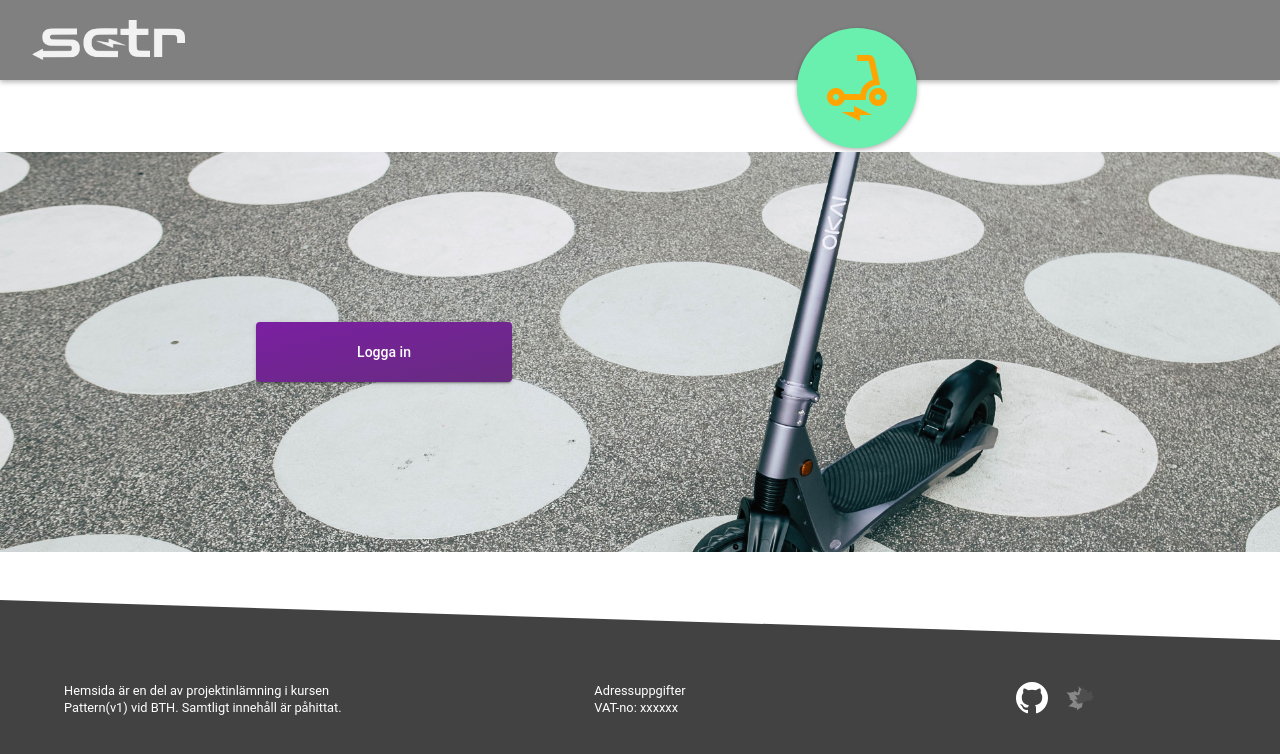
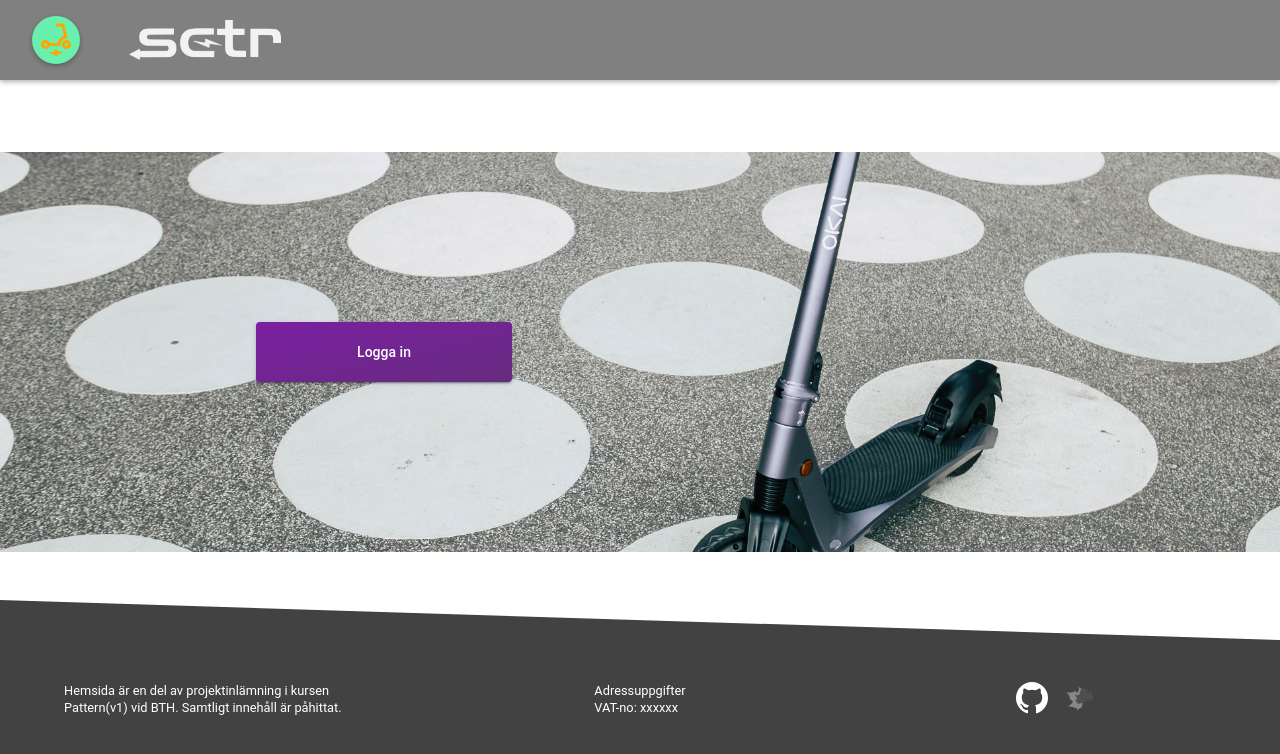
Before and after one commit to fahlstrm/pattern-adminweb, an Angular app: page /city/1 in a window 1280 px wide. Shown: the top 754 px of the page. Built offline with nearby package versions, Linux system fonts and the light colour scheme; no server answers; what @asymmetrik/ngx-leaflet would draw is missing.

Commit message:
changed from loggedIn to auth

```diff
--- a/src/app/components/body/body.component.html
+++ b/src/app/components/body/body.component.html
@@ -1,5 +1,5 @@
 
-<div *ngIf="loggedIn; else commercial" class="">
+<div *ngIf="auth; else commercial" class="">
     <!-- The routed views render in the <router-outlet>-->
     <app-navbar></app-navbar>
     <router-outlet></router-outlet>
--- a/src/app/components/body/body.component.ts
+++ b/src/app/components/body/body.component.ts
@@ -11,6 +11,7 @@ import { Subscription } from 'rxjs';
 })
 export class BodyComponent implements OnInit {
   // @Input() auth: any;
+  auth: boolean = false;
   loggedIn: boolean = false;
   loggedInSubscription: Subscription;
 
@@ -18,9 +19,9 @@ export class BodyComponent implements OnInit {
     public authService: AuthService,
     public httpService: HttpService
   ) {
-    this.loggedInSubscription = this.authService.onSetLoggedIn().subscribe(loggedIn => {
-      console.log("loggin sub", loggedIn)
-      this.loggedIn = loggedIn;
+    this.loggedInSubscription = this.authService.onSetLoggedIn().subscribe(data => {
+      console.log("loggin sub", data)
+      this.auth = data;
     })
   }
 
@@ -35,14 +36,14 @@ export class BodyComponent implements OnInit {
       console.log("res", res)
       if (res.user_type == "admin") {
         this.authService.setAdminId(res.id);
-        this.loggedIn = true;
+        this.auth = true;
       }
     });
   }
 
   // Changes variable to show new screen when login has been initiated
   loginClick(): void {
-    this.loggedIn = !this.loggedIn;
+    this.auth = !this.auth;
   }
 
 
--- a/src/app/components/header/header.component.css
+++ b/src/app/components/header/header.component.css
@@ -12,12 +12,10 @@ img {
 
 
 .round {
-    margin-top: 6em;
-    grid-column: 8/span 4;
-    height: 15vh;
-    width: 15vh;
+    height: 6vh;
+    width: 6vh;
 }
 
 .icon-display {
-    transform: scale(3);
+    transform: scale(1.5);
 }
--- a/src/app/components/header/header.component.html
+++ b/src/app/components/header/header.component.html
@@ -1,6 +1,6 @@
 <!-- <h1> {{title}} </h1>
 <h2> {{subtitle}} </h2> -->
+<div class="round green-background box-shadow"><mat-icon class="icon-display orange">electric_scooter</mat-icon></div>
+
 
 <img src="assets/img/icon/white.png" alt="logo">
-
-<div class="round green-background box-shadow"><mat-icon class="icon-display orange">electric_scooter</mat-icon></div>
```
